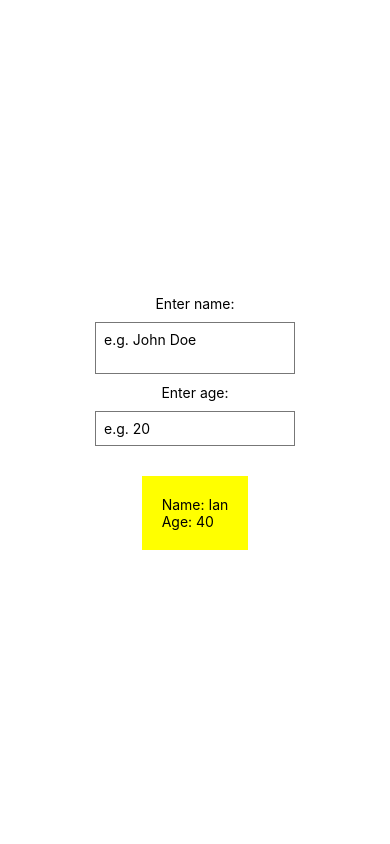
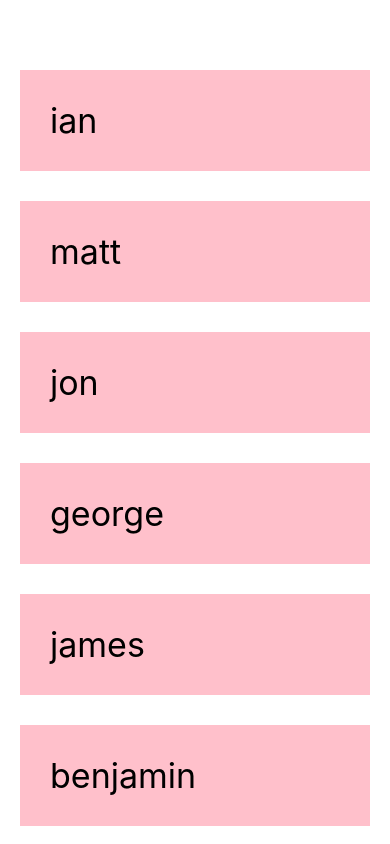
Before and after one commit to IanLukeFinley/react-native-tutorial, a React Native app: screen / in a window 390 px wide. Built offline with nearby package versions, Linux system fonts and the light colour scheme.

Commit message:
Lesson 6

```diff
--- a/App.js
+++ b/App.js
@@ -1,36 +1,30 @@
 import { StatusBar } from 'expo-status-bar';
-import { StyleSheet, Text, View, TextInput } from 'react-native';
+import { StyleSheet, Text, View, ScrollView } from 'react-native';
 import React, {useState} from 'react';
 
 export default function App() {
 
-const [name, setName] = useState("Ian");
-const [age, setAge] = useState(40)
+const [people, setPeople] = useState([
+  {name: 'ian', key: '1'},
+  {name: 'matt', key: '2'},
+  {name: 'jon', key: '3'},
+  {name: 'george', key: '4'},
+  {name: 'james', key: '5'},
+  {name: 'benjamin', key: '6'},
+  {name: 'seph', key: '7'},
+]);
+
 
 
   return (
     <View style={styles.container}>
-        <Text>Enter name:</Text>
-        <TextInput
-          multiline
-          style={styles.input}
-          placeholder="e.g. John Doe"
-          onChangeText = {(value) => setName(value)}
-        />
-        <Text>Enter age:</Text>
-        <TextInput
-          keyboardType='numeric'
-          style={styles.input}
-          placeholder="e.g. 20"
-          onChangeText = {(value) => setAge(value)}
-        />
-      <View style={styles.body}>
-        <Text>Name: {name}</Text>
-        <Text>Age: {age}</Text>
-      </View>
-
-
-
+      <ScrollView>
+        { people.map( item =>
+            <View key={item.key}>
+              <Text style={styles.item}>{item.name}</Text>
+            </View>
+        )}
+      </ScrollView>
     </View>
   );
 }
@@ -39,31 +33,17 @@ const styles = StyleSheet.create({
   container: {
     flex: 1,
     backgroundColor: '#fff',
-    alignItems: 'center',
-    justifyContent: 'center',
+    paddingTop: 40,
+    paddingHorizontal: 20
+    //alignItems: 'center',
+    //justifyContent: 'center',
   },
-  buttonContainer: {
-    marginTop: 20
-  },
-  input: {
-    borderWidth: 1,
-    borderColor: '#777',
-    padding: 8,
-    margin: 10,
-    width: 200,
-  },
-  body: {
-    marginTop: 20,
-    backgroundColor: 'yellow',
-    padding: 20,
-  },
-  enemyBody: {
-    marginTop: 20,
-    backgroundColor: 'red',
-    padding: 20,
-  },
-  boldText: {
-    fontWeight: "bold",
-  },
+  item: {
+    marginTop: 30,
+    padding: 30,
+    backgroundColor: "pink",
+    fontSize: 34,
+  }
+
 
 });
```
